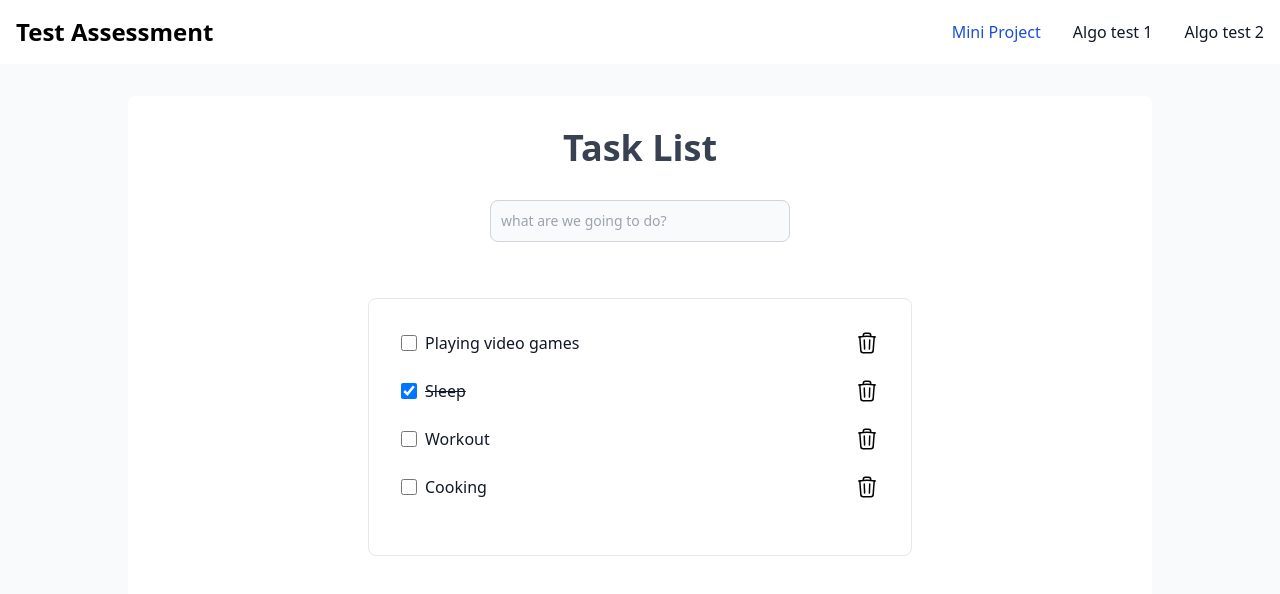
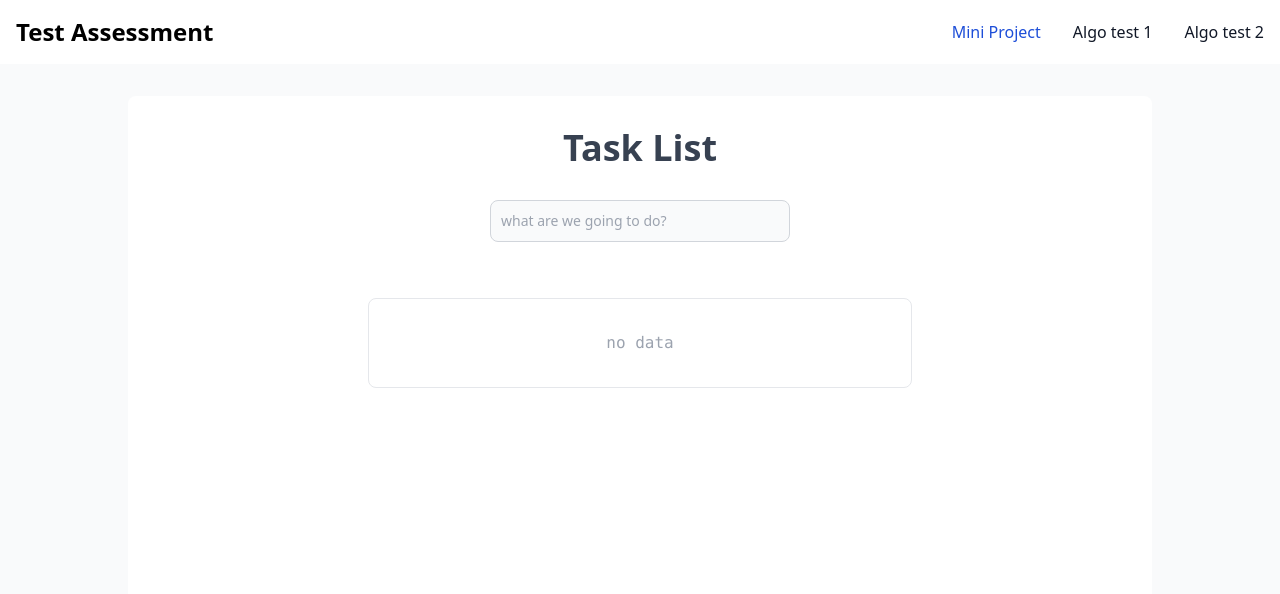
Before and after one commit to hanawazaki/feassessment, a React (Vite) app: page / in a window 1280 px wide. Shown: the top 594 px of the page. Built offline with nearby package versions, Linux system fonts and the light colour scheme; data requests are answered from the project's data file.

Commit message:
finishing mini project

```diff
--- a/db/db.json
+++ /dev/null
@@ -1,24 +0,0 @@
-{
-  "tasks": [
-    {
-      "id": 1,
-      "taskname": "Playing video games",
-      "isDone": false
-    },
-    {
-      "id": 2,
-      "taskname": "Sleep",
-      "isDone": true
-    },
-    {
-      "id": 3,
-      "taskname": "Workout",
-      "isDone": false
-    },
-    {
-      "id": 4,
-      "taskname": "Cooking",
-      "isDone": false
-    }
-  ]
-}
--- a/src/components/ListTask.jsx
+++ b/src/components/ListTask.jsx
@@ -1,11 +1,25 @@
 import { useState } from "react"
 
-const ListTask = ({ item }) => {
+const ListTask = ({ item, handleDelete }) => {
   const [isDone, setIsDone] = useState(item.isDone)
-  console.log('is done', isDone)
-  const handleChecked = () => {
+  const [isShow, setIsShow] = useState(false)
+  const [editTask, setEditTask] = useState(item.taskname)
+
+  const handleChecked = async () => {
     setIsDone(!isDone)
   }
+
+  const handleEdit = () => {
+    setIsShow(!isShow)
+  }
+
+  const handleKeyUp = (e) => {
+    if (e.key === 'Enter') {
+      setEditTask(editTask)
+      setIsShow(!isShow)
+    }
+  }
+
   return (
     <div className="flex justify-between mb-6">
       <div className="check flex items-center">
@@ -14,11 +28,24 @@ const ListTask = ({ item }) => {
           onChange={handleChecked}
           checked={isDone}
           id="default-checkbox" type="checkbox" value="" className="w-4 h-4 text-blue-600 bg-gray-100 border-gray-300 rounded focus:ring-blue-500 dark:focus:ring-blue-600 dark:ring-offset-gray-800 focus:ring-2 " />
-        <label htmlFor="default-checkbox" className={`ml-2 text-base font-medium text-gray-900 ${isDone ? 'line-through' : ''}`}>{item.taskname}</label>
+        <label htmlFor="default-checkbox" className={`${isShow ? 'hidden' : 'block'} ml-2 text-base font-medium text-gray-900 ${isDone ? 'line-through' : ''}`}>{editTask}</label>
+        <input value={editTask} onChange={(e) => setEditTask(e.target.value)} onKeyUp={handleKeyUp} type="text" id="first_name" className={`${isShow ? 'block' : 'hidden'} ml-2 bg-gray-50 border border-gray-300 text-gray-900 text-sm rounded-lg focus:ring-blue-500 focus:border-blue-500 block w-full p-2.5 focus:outline-none `} />
+
       </div>
-      <svg xmlns="http://www.w3.org/2000/svg" fill="none" viewBox="0 0 24 24" strokeWidth={1.5} stroke="currentColor" className="w-6 h-6 cursor-pointer">
-        <path strokeLinecap="round" strokeLinejoin="round" d="M14.74 9l-.346 9m-4.788 0L9.26 9m9.968-3.21c.342.052.682.107 1.022.166m-1.022-.165L18.16 19.673a2.25 2.25 0 01-2.244 2.077H8.084a2.25 2.25 0 01-2.244-2.077L4.772 5.79m14.456 0a48.108 48.108 0 00-3.478-.397m-12 .562c.34-.059.68-.114 1.022-.165m0 0a48.11 48.11 0 013.478-.397m7.5 0v-.916c0-1.18-.91-2.164-2.09-2.201a51.964 51.964 0 00-3.32 0c-1.18.037-2.09 1.022-2.09 2.201v.916m7.5 0a48.667 48.667 0 00-7.5 0" />
-      </svg>
+
+      <div className="flex gap-2">
+        <button onClick={() => handleEdit(item.id)} className="transition-all ease-in-out hover:scale-105">
+          <svg xmlns="http://www.w3.org/2000/svg" fill="none" viewBox="0 0 24 24" strokeWidth={1.5} stroke="currentColor" className="w-6 h-6">
+            <path strokeLinecap="round" strokeLinejoin="round" d="M16.862 4.487l1.687-1.688a1.875 1.875 0 112.652 2.652L10.582 16.07a4.5 4.5 0 01-1.897 1.13L6 18l.8-2.685a4.5 4.5 0 011.13-1.897l8.932-8.931zm0 0L19.5 7.125M18 14v4.75A2.25 2.25 0 0115.75 21H5.25A2.25 2.25 0 013 18.75V8.25A2.25 2.25 0 015.25 6H10" />
+          </svg>
+        </button>
+        <button onClick={() => handleDelete(item.id)} className="transition-all ease-in-out hover:scale-105">
+          <svg xmlns="http://www.w3.org/2000/svg" fill="none" viewBox="0 0 24 24" strokeWidth={1.5} stroke="currentColor" className="w-6 h-6 cursor-pointer">
+            <path strokeLinecap="round" strokeLinejoin="round" d="M14.74 9l-.346 9m-4.788 0L9.26 9m9.968-3.21c.342.052.682.107 1.022.166m-1.022-.165L18.16 19.673a2.25 2.25 0 01-2.244 2.077H8.084a2.25 2.25 0 01-2.244-2.077L4.772 5.79m14.456 0a48.108 48.108 0 00-3.478-.397m-12 .562c.34-.059.68-.114 1.022-.165m0 0a48.11 48.11 0 013.478-.397m7.5 0v-.916c0-1.18-.91-2.164-2.09-2.201a51.964 51.964 0 00-3.32 0c-1.18.037-2.09 1.022-2.09 2.201v.916m7.5 0a48.667 48.667 0 00-7.5 0" />
+          </svg>
+        </button>
+
+      </div>
     </div>
   )
 }
--- a/src/pages/Home/Index.jsx
+++ b/src/pages/Home/Index.jsx
@@ -1,35 +1,60 @@
-import { useEffect, useState } from "react";
+import { useState } from "react";
 import ListTask from "../../components/ListTask";
-import Spinner from "../../components/Spinner";
-import axios from "axios";
 
 export default function Index() {
 
-  const [data, setData] = useState([])
-  const [isLoading, setIsLoading] = useState(false)
+  const [data, setData] = useState([
 
-  const fetchData = async () => {
-    try {
-      setIsLoading(true)
-      await axios.get('http://localhost:3000/tasks')
-        .then((response) => {
-          if (response.data) {
-            setData(response.data);
-            console.log(response.data)
-            setIsLoading(false);
-          } else {
-            throw new Error('Respon tidak memiliki data JSON.');
-          }
-        })
-    } catch (err) {
-      console.log(err)
-      setIsLoading(false)
+  ])
+  const [newTask, setNewtask] = useState("")
+
+  const handleDelete = (id) => {
+    console.log('delete', id)
+    setData(prevData => {
+      return prevData.filter((item) => id !== item.id
+
+
+        // {
+
+        //   // const deletedidx = id !== item.id
+
+        //   // const currentData = JSON.parse(localStorage.getItem('tasks')) || []
+
+        //   // if (deletedidx !== -1) {
+        //   //   currentData.splice(deletedidx, 1)
+        //   // }
+
+        //   // localStorage.setItem("tasks", JSON.stringify(currentData))
+
+        // }
+
+      )
+    })
+  }
+
+  const handleKeyUp = async (e) => {
+    if (e.key === 'Enter') {
+      addTask()
     }
   }
+  const handleNewTask = (e) => {
+    setNewtask(e.target.value)
+  }
 
-  useEffect(() => {
-    fetchData()
-  }, [])
+  const addTask = () => {
+    const newtask = {
+      id: data.length + 1,
+      taskname: newTask,
+      isDone: false
+    }
+
+    const newData = [...data]
+
+    newData.push(newtask)
+
+    setData(newData)
+    setNewtask("")
+  }
 
   return (
     <main>
@@ -38,25 +63,23 @@ export default function Index() {
           Task List
         </h1>
         <div className="input mx-auto flex justify-center w-[300px] mb-6">
-          <input type="text" id="first_name" className="bg-gray-50 border border-gray-300 text-gray-900 text-sm rounded-lg focus:ring-blue-500 focus:border-blue-500 block w-full p-2.5 focus:outline-none " placeholder="what are we going to do?" />
+          <input value={newTask} onKeyUp={handleKeyUp} onChange={handleNewTask} type="text" id="first_name" className="bg-gray-50 border border-gray-300 text-gray-900 text-sm rounded-lg focus:ring-blue-500 focus:border-blue-500 block w-full p-2.5 focus:outline-none " placeholder="what are we going to do?" />
         </div>
         <div className="mx-[200px] border rounded-lg p-8">
           {
-            isLoading ? (
-              <div className="flex justify-center items-center w-full">
-                <Spinner />
-              </div>
-            ) : (
-
+            data.length ?
               data && data.map((item) => {
                 return (
 
                   <>
-                    <ListTask item={item} key={item.id} />
+                    <ListTask item={item} key={item.id} handleDelete={handleDelete} />
                   </>
                 )
-              })
-            )
+              }) :
+
+              <>
+                <h1 className="flex justify-center font-mono text-gray-400">no data</h1>
+              </>
           }
         </div>
       </div>
```
